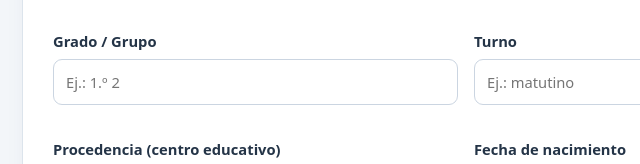
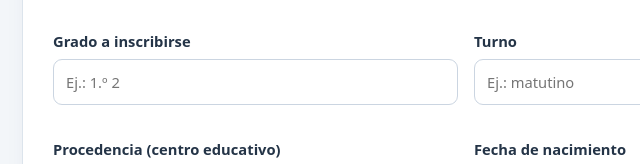
Before and after one commit to liceoatlantida2informatica-byte/Formulario-psicosocial-Atl-ntida, a plain HTML site: page index.html in a window 1280 px wide. Shown: the part 728-892 px from the top of the page, 174-814 px from the left. Drawn offline with Linux system fonts and the light colour scheme.

Commit message:
Update index.html

```diff
--- a/index.html
+++ b/index.html
@@ -36,7 +36,7 @@
       <div class="grid two">
         <label class="field">Nombres y apellidos completos <input name="studentName" autocomplete="name" required></label>
         <label class="field">Cédula de identidad (C.I.) <input name="ci" inputmode="numeric" autocomplete="off" required maxlength="12" placeholder="Sin puntos ni guiones"></label>
-        <label class="field">Grado / Grupo <input name="gradeGroup" placeholder="Ej.: 1.º 2"></label>
+        <label class="field">Grado a inscribirse <input name="gradeGroup" placeholder="Ej.: 1.º 2"></label>
         <label class="field">Turno <input name="shift" placeholder="Ej.: matutino"></label>
         <label class="field">Procedencia (centro educativo) <input name="originSchool"></label>
         <label class="field">Fecha de nacimiento <input name="birthDate" type="text" inputmode="numeric" placeholder="dd-mm-aaaa" maxlength="10"></label>
```
